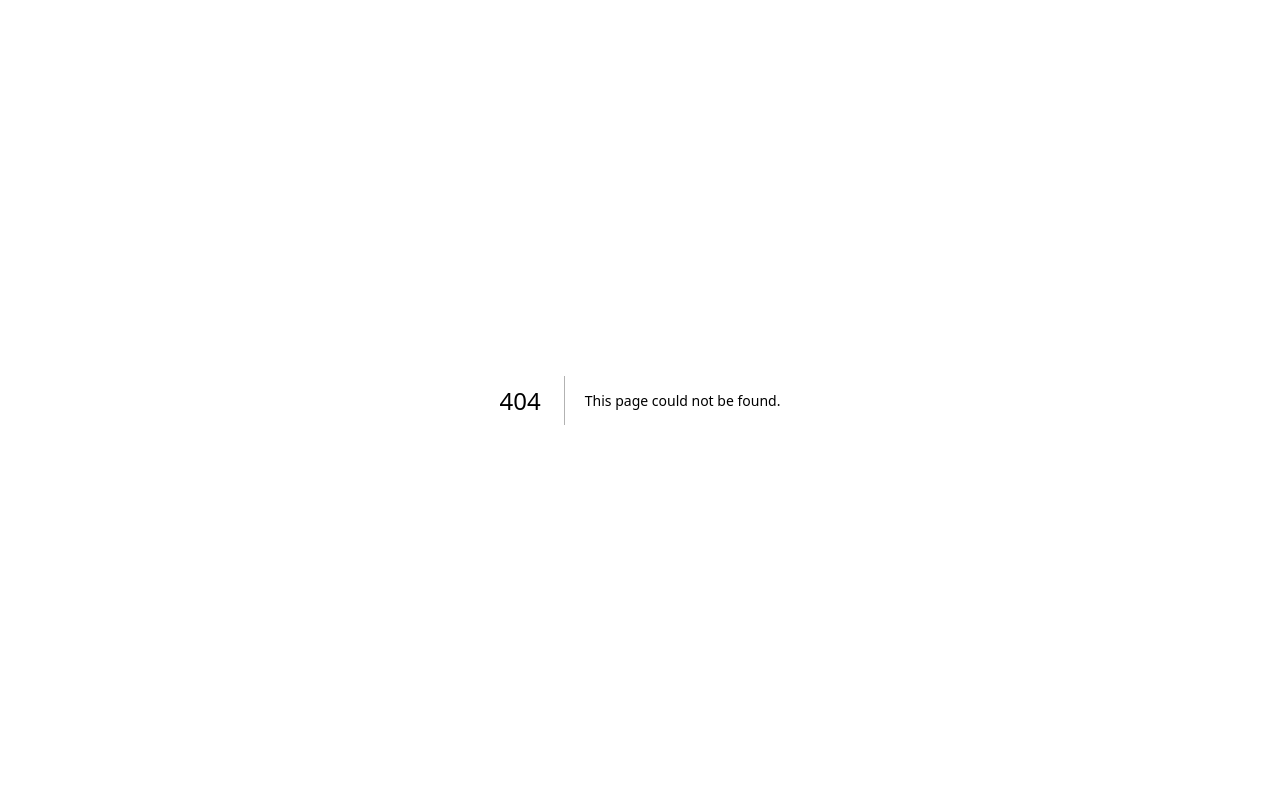
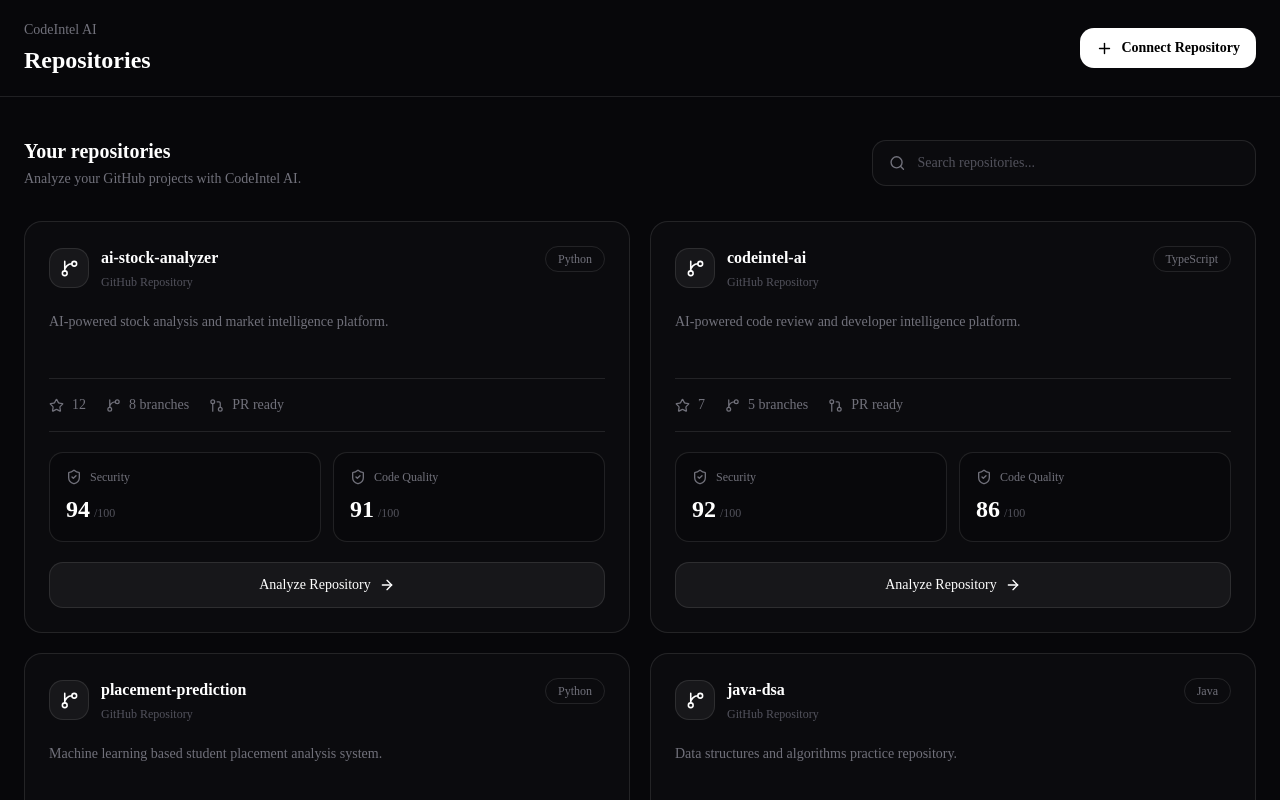
Before and after one commit to kundan2678-stack/codeintel-ai, a Next.js app: page /repositories in a window 1280 px wide. Before the commit this address had no page. Shown: the top 800 px of the page. Built offline with nearby package versions, Linux system fonts and the light colour scheme.

Commit message:
feat: add repository management page

```diff
--- /dev/null
+++ b/app/repositories/page.tsx
@@ -0,0 +1,197 @@
+import {
+  Search,
+  GitBranch,
+  Star,
+  GitPullRequest,
+  ShieldCheck,
+  ArrowRight,
+  Plus,
+} from "lucide-react";
+
+const repositories = [
+  {
+    name: "ai-stock-analyzer",
+    description: "AI-powered stock analysis and market intelligence platform.",
+    language: "Python",
+    stars: 12,
+    branches: 8,
+    quality: 91,
+    security: 94,
+  },
+  {
+    name: "codeintel-ai",
+    description: "AI-powered code review and developer intelligence platform.",
+    language: "TypeScript",
+    stars: 7,
+    branches: 5,
+    quality: 86,
+    security: 92,
+  },
+  {
+    name: "placement-prediction",
+    description: "Machine learning based student placement analysis system.",
+    language: "Python",
+    stars: 5,
+    branches: 3,
+    quality: 82,
+    security: 88,
+  },
+  {
+    name: "java-dsa",
+    description: "Data structures and algorithms practice repository.",
+    language: "Java",
+    stars: 3,
+    branches: 4,
+    quality: 78,
+    security: 90,
+  },
+];
+
+export default function RepositoriesPage() {
+  return (
+    <main className="min-h-screen bg-[#07070a] text-white">
+      {/* Header */}
+      <header className="border-b border-white/10">
+        <div className="mx-auto flex max-w-7xl items-center justify-between px-6 py-5">
+          <div>
+            <p className="text-sm text-zinc-500">CodeIntel AI</p>
+            <h1 className="mt-1 text-2xl font-bold">Repositories</h1>
+          </div>
+
+          <button className="flex items-center gap-2 rounded-xl bg-white px-4 py-2.5 text-sm font-semibold text-black transition hover:bg-zinc-200">
+            <Plus size={17} />
+            Connect Repository
+          </button>
+        </div>
+      </header>
+
+      {/* Content */}
+      <section className="mx-auto max-w-7xl px-6 py-10">
+        {/* Search */}
+        <div className="flex flex-col gap-4 md:flex-row md:items-center md:justify-between">
+          <div>
+            <h2 className="text-xl font-semibold">Your repositories</h2>
+            <p className="mt-1 text-sm text-zinc-500">
+              Analyze your GitHub projects with CodeIntel AI.
+            </p>
+          </div>
+
+          <div className="flex w-full items-center gap-3 rounded-xl border border-white/10 bg-white/[0.02] px-4 py-3 md:max-w-sm">
+            <Search size={18} className="text-zinc-500" />
+
+            <input
+              type="text"
+              placeholder="Search repositories..."
+              className="w-full bg-transparent text-sm outline-none placeholder:text-zinc-600"
+            />
+          </div>
+        </div>
+
+        {/* Repository Grid */}
+        <div className="mt-8 grid gap-5 md:grid-cols-2">
+          {repositories.map((repo) => (
+            <div
+              key={repo.name}
+              className="group rounded-2xl border border-white/10 bg-white/[0.02] p-6 transition hover:-translate-y-1 hover:bg-white/[0.04]"
+            >
+              {/* Repository Header */}
+              <div className="flex items-start justify-between">
+                <div>
+                  <div className="flex items-center gap-3">
+                    <div className="flex h-10 w-10 items-center justify-center rounded-xl border border-white/10 bg-white/5">
+                      <GitBranch size={19} />
+                    </div>
+
+                    <div>
+                      <h3 className="font-semibold">{repo.name}</h3>
+
+                      <p className="mt-1 text-xs text-zinc-600">
+                        GitHub Repository
+                      </p>
+                    </div>
+                  </div>
+                </div>
+
+                <span className="rounded-full border border-white/10 px-3 py-1 text-xs text-zinc-500">
+                  {repo.language}
+                </span>
+              </div>
+
+              {/* Description */}
+              <p className="mt-5 min-h-12 text-sm leading-6 text-zinc-500">
+                {repo.description}
+              </p>
+
+              {/* GitHub Stats */}
+              <div className="mt-5 flex gap-5 border-y border-white/10 py-4 text-sm text-zinc-500">
+                <div className="flex items-center gap-2">
+                  <Star size={15} />
+                  {repo.stars}
+                </div>
+
+                <div className="flex items-center gap-2">
+                  <GitBranch size={15} />
+                  {repo.branches} branches
+                </div>
+
+                <div className="flex items-center gap-2">
+                  <GitPullRequest size={15} />
+                  PR ready
+                </div>
+              </div>
+
+              {/* Scores */}
+              <div className="mt-5 grid grid-cols-2 gap-3">
+                <Score
+                  icon={<ShieldCheck size={16} />}
+                  title="Security"
+                  value={repo.security}
+                />
+
+                <Score
+                  icon={<ShieldCheck size={16} />}
+                  title="Code Quality"
+                  value={repo.quality}
+                />
+              </div>
+
+              {/* Action */}
+              <button className="mt-5 flex w-full items-center justify-center gap-2 rounded-xl border border-white/10 bg-white/5 py-3 text-sm font-medium transition hover:bg-white/10">
+                Analyze Repository
+                <ArrowRight
+                  size={16}
+                  className="transition group-hover:translate-x-1"
+                />
+              </button>
+            </div>
+          ))}
+        </div>
+      </section>
+    </main>
+  );
+}
+
+function Score({
+  icon,
+  title,
+  value,
+}: {
+  icon: React.ReactNode;
+  title: string;
+  value: number;
+}) {
+  return (
+    <div className="rounded-xl border border-white/10 bg-black/20 p-4">
+      <div className="flex items-center gap-2 text-xs text-zinc-500">
+        {icon}
+        {title}
+      </div>
+
+      <div className="mt-2 flex items-end gap-1">
+        <span className="text-2xl font-bold">{value}</span>
+
+        <span className="mb-1 text-xs text-zinc-600">/100</span>
+      </div>
+    </div>
+  );
+}
```
